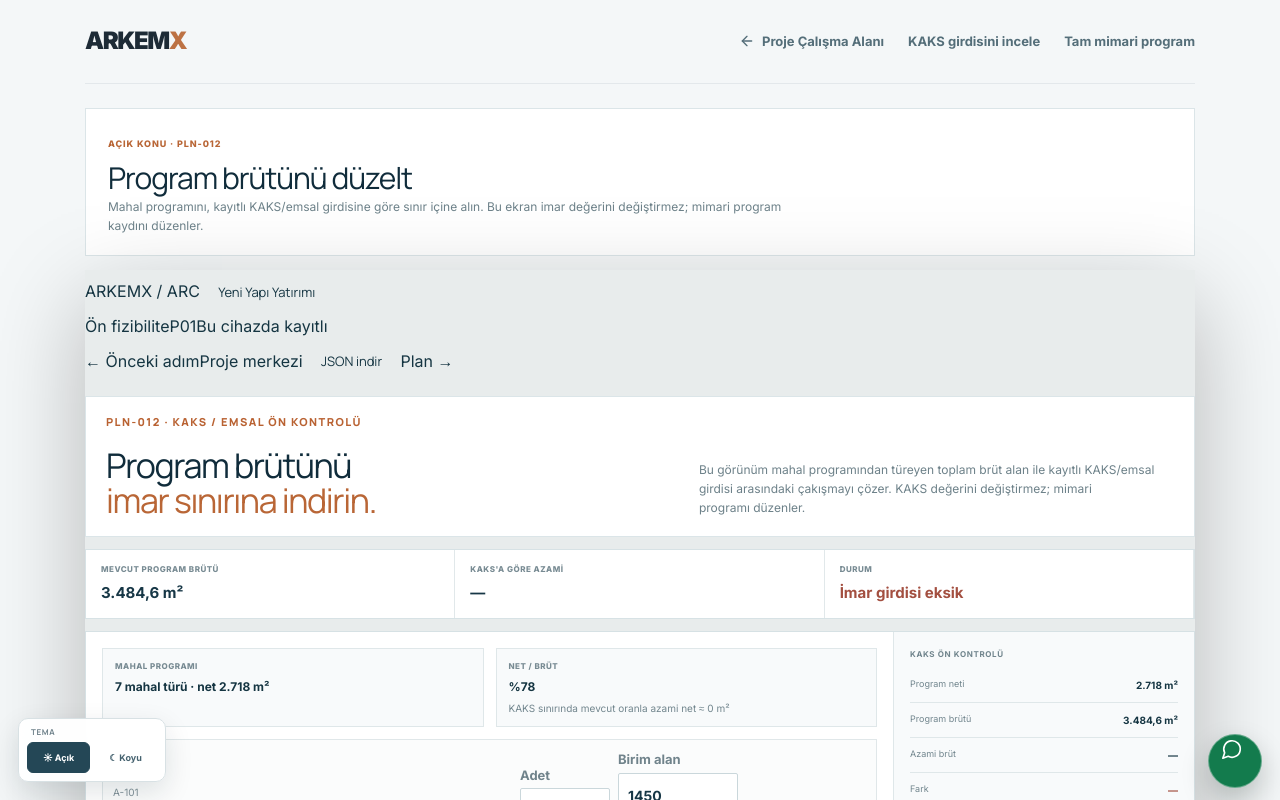
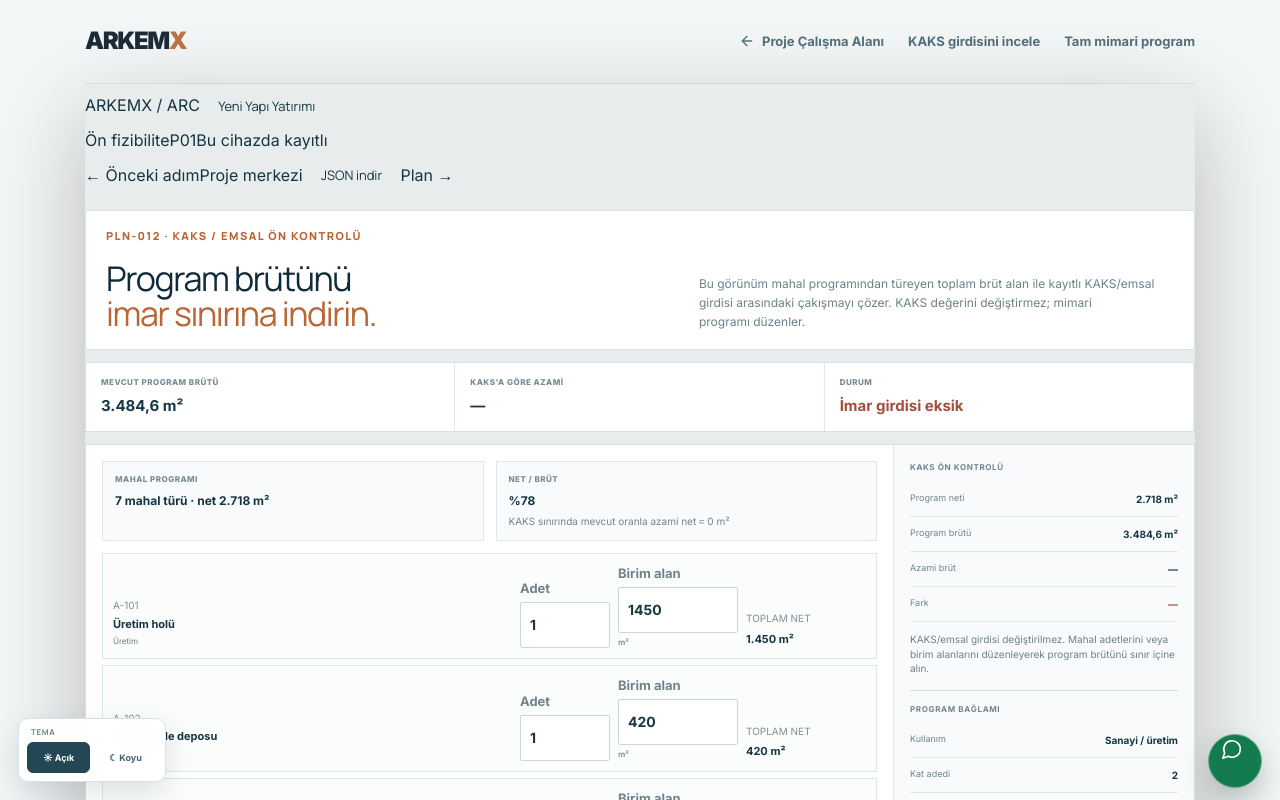
Before and after one commit to BuseIbsiroglu0637/arkemx-core-v1, a Next.js app: page /mimari-program-studyosu/kaks-duzeltme in a window 1280 px wide. Shown: the top 800 px of the page. Built offline with nearby package versions, Linux system fonts and the light colour scheme.

Commit message:
ui: remove duplicate KAKS correction heading

```diff
--- a/app/mimari-program-studyosu/kaks-duzeltme/page.tsx
+++ b/app/mimari-program-studyosu/kaks-duzeltme/page.tsx
@@ -23,11 +23,6 @@ export default function Page() {
           <Link href="/mimari-program-studyosu#mimari-motor">Tam mimari program</Link>
         </nav>
       </header>
-      <div className="arx-kaks-page-intro">
-        <span>AÇIK KONU · PLN-012</span>
-        <h1>Program brütünü düzelt</h1>
-        <p>Mahal programını, kayıtlı KAKS/emsal girdisine göre sınır içine alın. Bu ekran imar değerini değiştirmez; mimari program kaydını düzenler.</p>
-      </div>
       <section aria-label="KAKS program düzeltme çalışma alanı">
         <ArchitecturalProgramStudio issueFocus="kaks" />
       </section>
```
